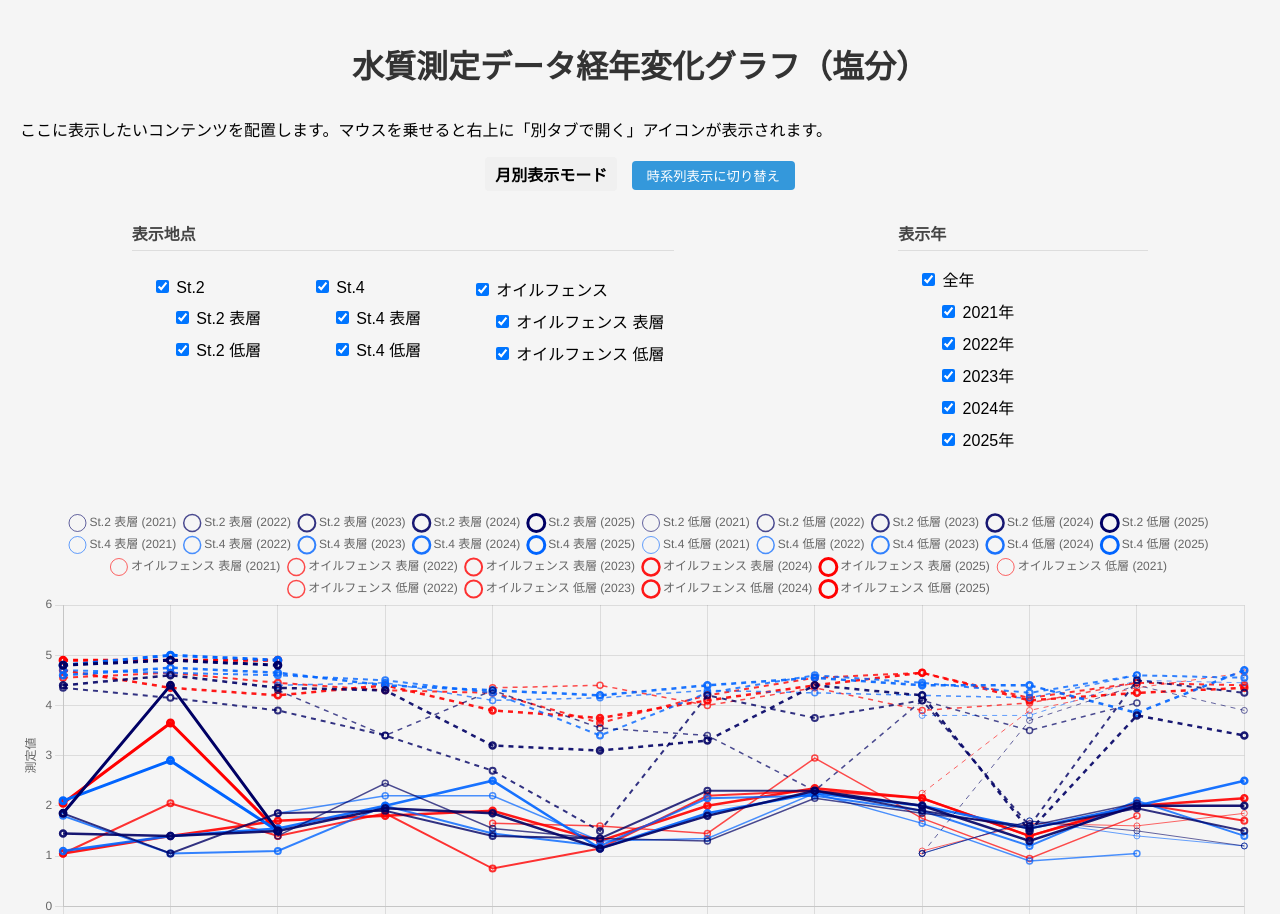
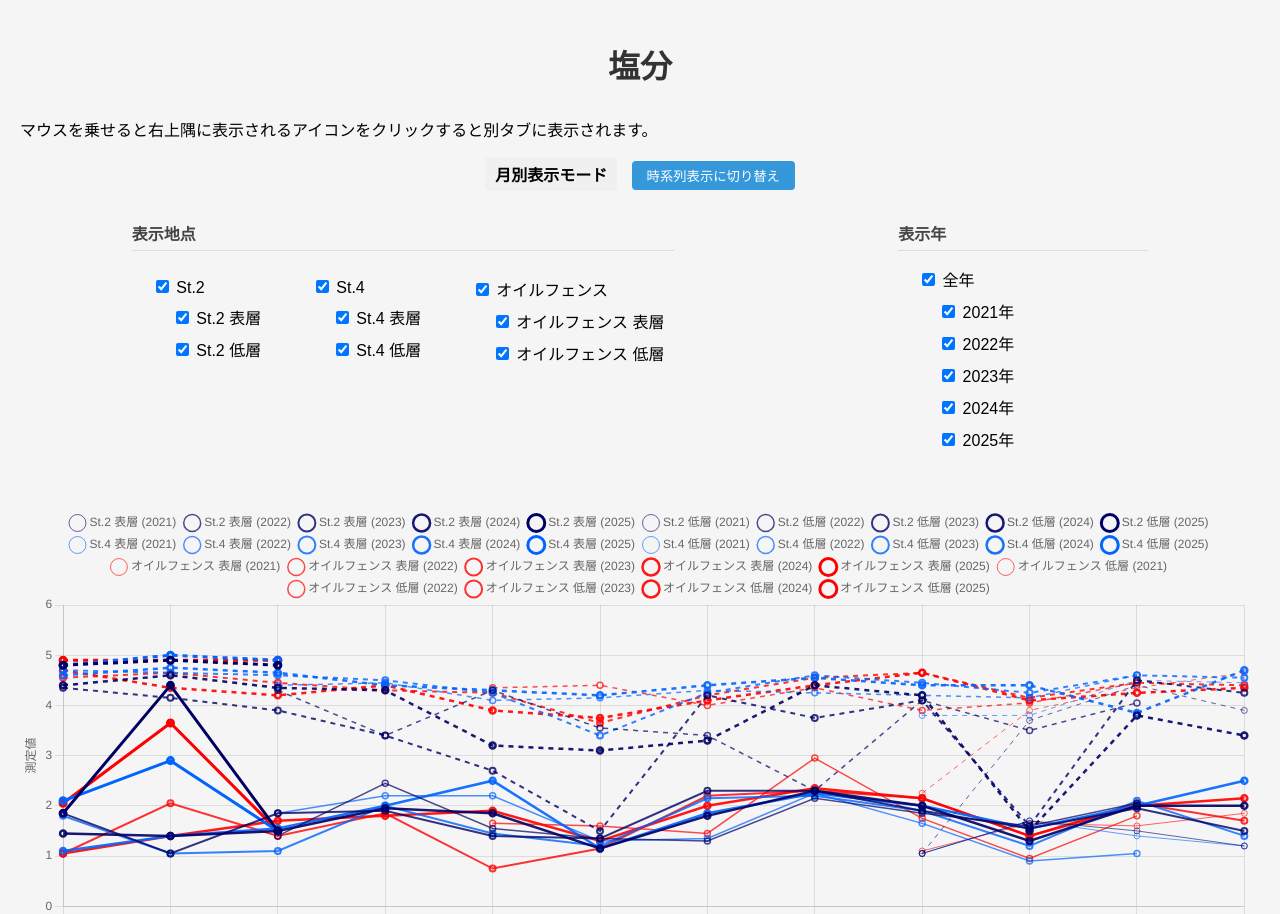
Before and after one commit to funadamari/env, a plain HTML site: page water/salt/index.html in a window 1280 px wide. Shown: the top 914 px of the page. Drawn offline with nearby package versions, Linux system fonts and the light colour scheme.

Commit message:
Update index.html
「別タブ表示」説明変更

```diff
--- a/water/salt/index.html
+++ b/water/salt/index.html
@@ -111,8 +111,8 @@
     <!-- 実際のコンテンツ -->
     <div class="embedded-container">
         <div class="content">
-            <h1>水質測定データ経年変化グラフ（塩分）</h1>
-            <p>ここに表示したいコンテンツを配置します。マウスを乗せると右上に「別タブで開く」アイコンが表示されます。</p>
+            <h1>塩分</h1>
+            <p>マウスを乗せると右上隅に表示されるアイコンをクリックすると別タブに表示されます。</p>
 
             <!-- 表示モード切り替え -->
             <div class="mode-control">
```
